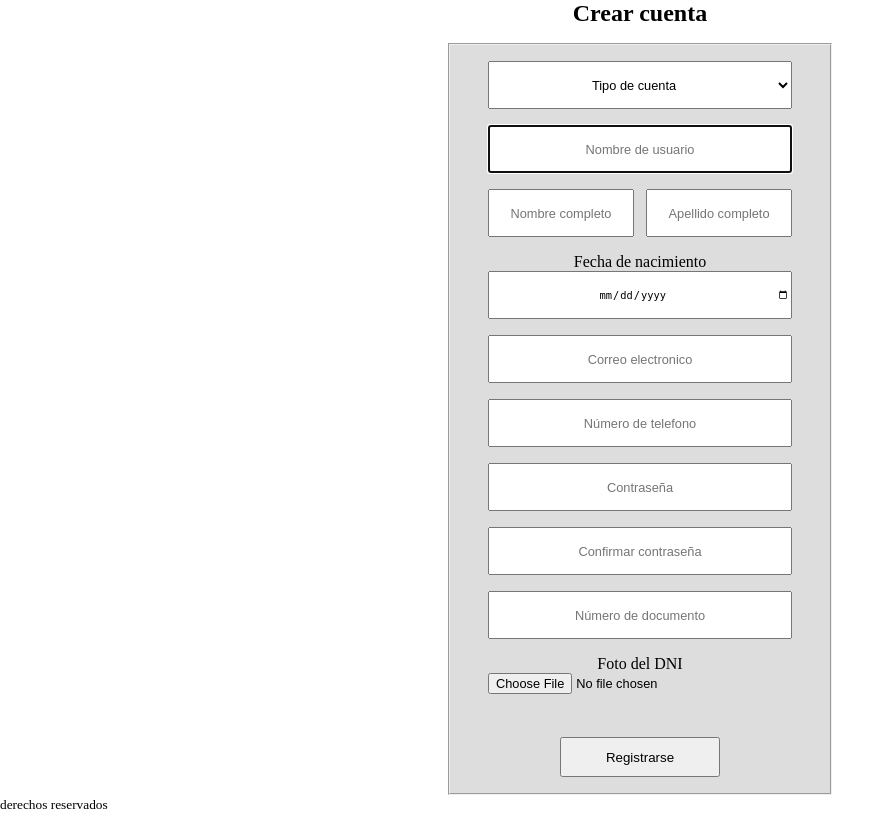
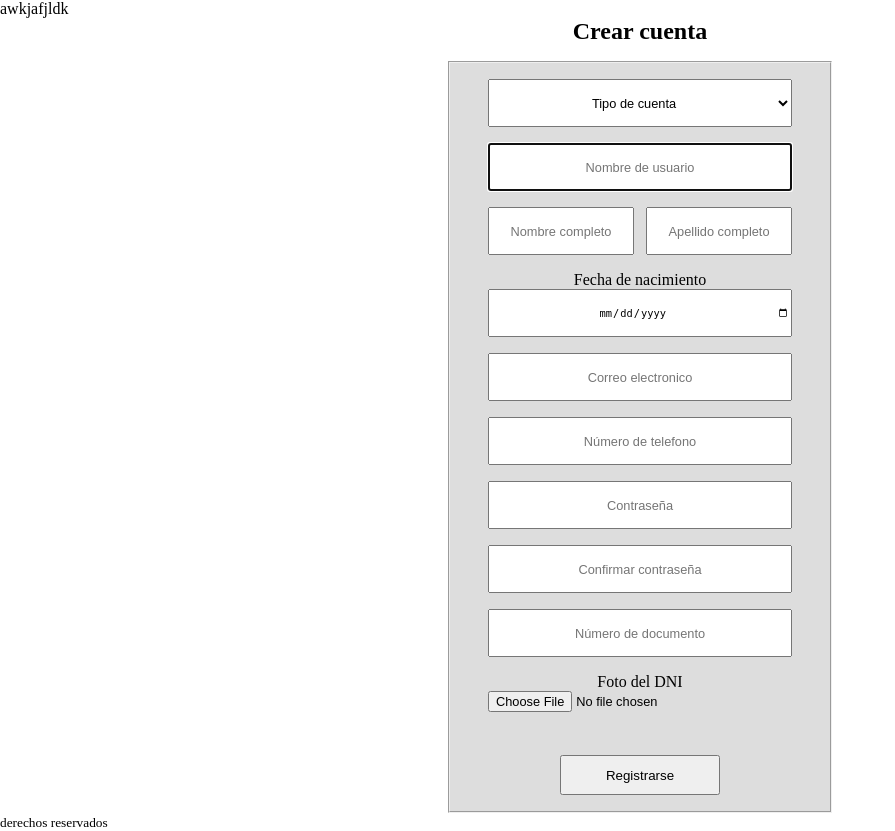
Before and after one commit to NemeZar87/clinex, a Django app: page /cuenta/registro/ in a window 1280 px wide. Shown: the part 95-926 px from the top of the page, without its empty margins (0-895 px from the left). Before the commit the page ends 904 px from the top, so only its background shows below. Run offline with Django 5.2, Linux system fonts and the light colour scheme.

```diff
--- a/cuenta/templates/cuenta/registro.html
+++ b/cuenta/templates/cuenta/registro.html
@@ -9,6 +9,7 @@
 </head>
 <body>
     {% block main %}
+    awkjafjldk
         <form method="post", enctype="multipart/form-data">
             <h2>
                 Crear cuenta
```
